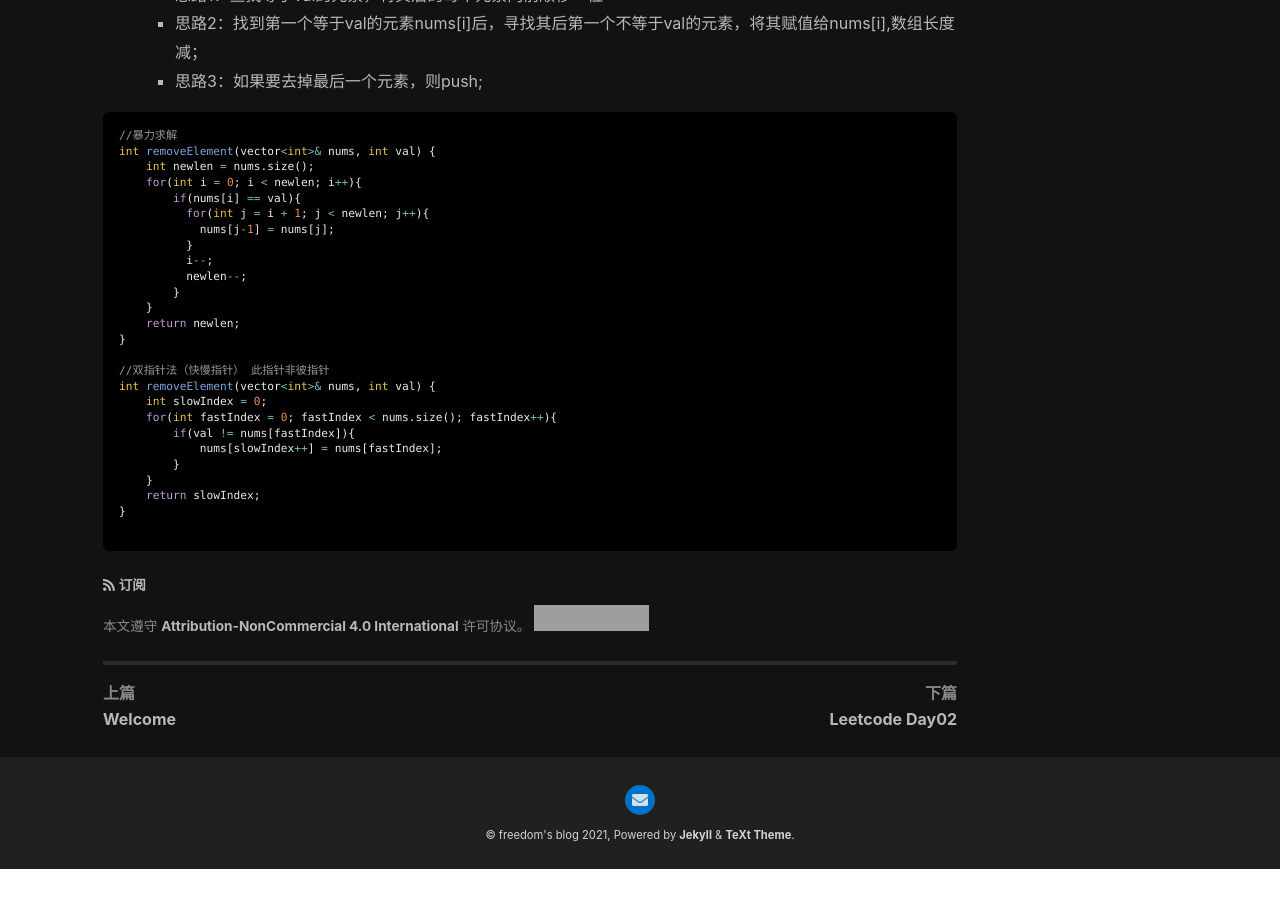
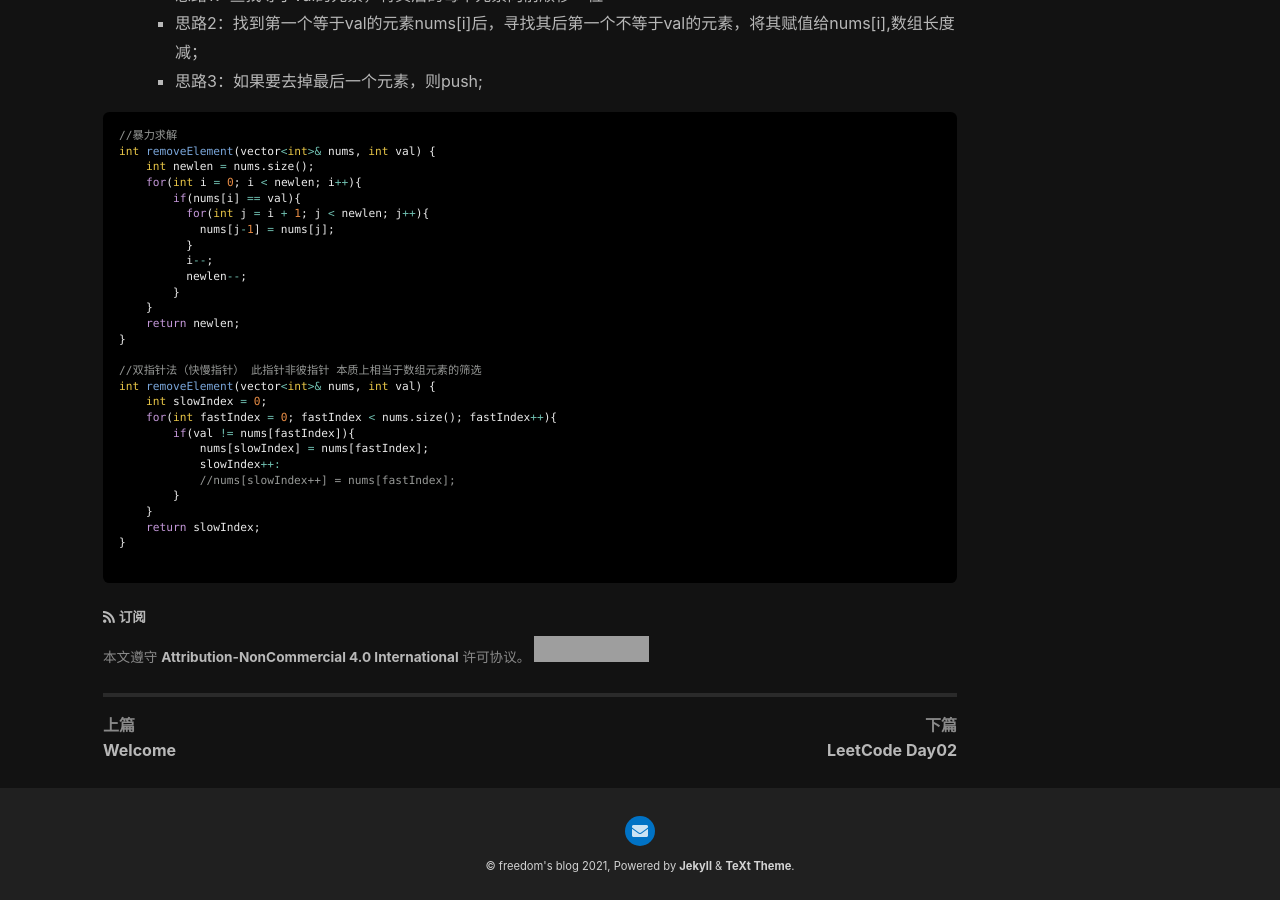
Before and after one commit to Freedomance/Freedomance.github.io, a Jekyll site: the page built from _posts/2023-04-05-LeetCode-Day01.md, in a window 1280 px wide and 900 px high, scrolled down 1853 px. Built offline with Jekyll 4.4.1, drawn with Linux system fonts in a browser that asks for light colours; nearby versions of some CDN libraries; before the commit the page ends 2722 px from its top, so only the background shows below that; grey boxes are pictures that could not be loaded.

Commit message:
update Day02 blog

```diff
--- a/_posts/2023-04-05-LeetCode-Day01.md
+++ b/_posts/2023-04-05-LeetCode-Day01.md
@@ -10,12 +10,10 @@ tags: C++
       - No.35 搜索插入位置
  - No.27   移除元素
 
-
 所属模块：
  - 数组
 
 基础知识：
-
 
 核心算法：
  - 二分查找
@@ -113,12 +111,14 @@ int removeElement(vector<int>& nums, int val) {
     return newlen;
 }
 
-//双指针法（快慢指针） 此指针非彼指针
+//双指针法（快慢指针） 此指针非彼指针 本质上相当于数组元素的筛选
 int removeElement(vector<int>& nums, int val) {
     int slowIndex = 0;
     for(int fastIndex = 0; fastIndex < nums.size(); fastIndex++){
         if(val != nums[fastIndex]){
-            nums[slowIndex++] = nums[fastIndex];
+            nums[slowIndex] = nums[fastIndex];
+            slowIndex++:
+            //nums[slowIndex++] = nums[fastIndex];
         }
     }
     return slowIndex;
```
Also changed, not shown: _posts/2023-04-06-LeetCode-Day02.md (+49 -0 lines).
